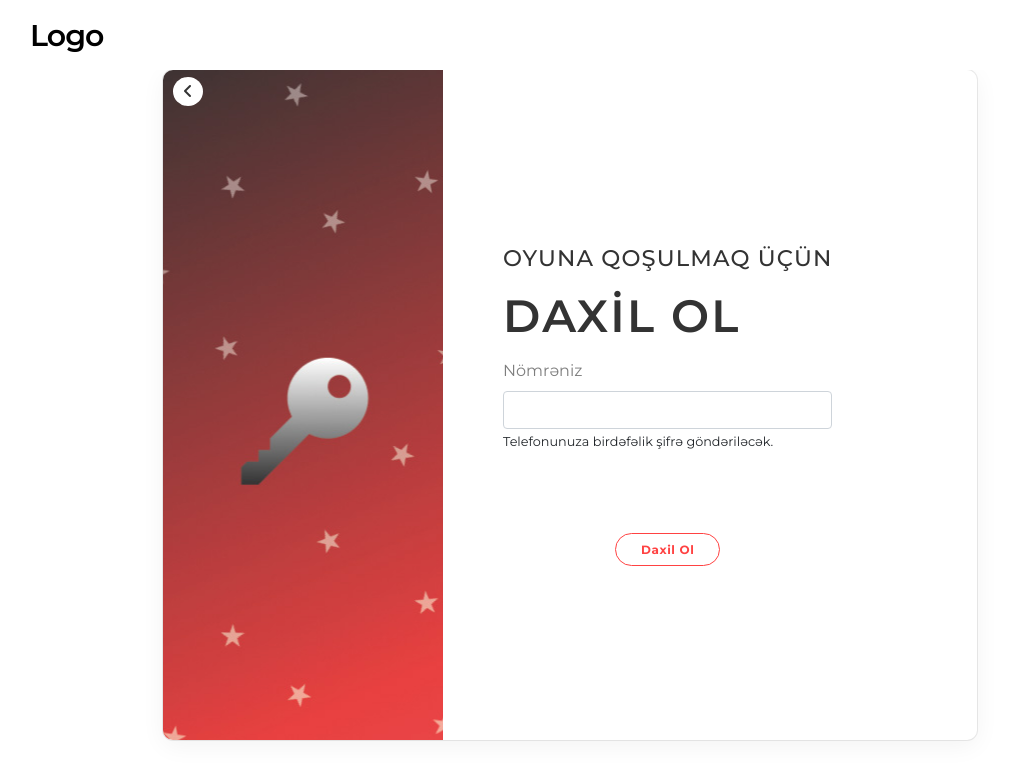
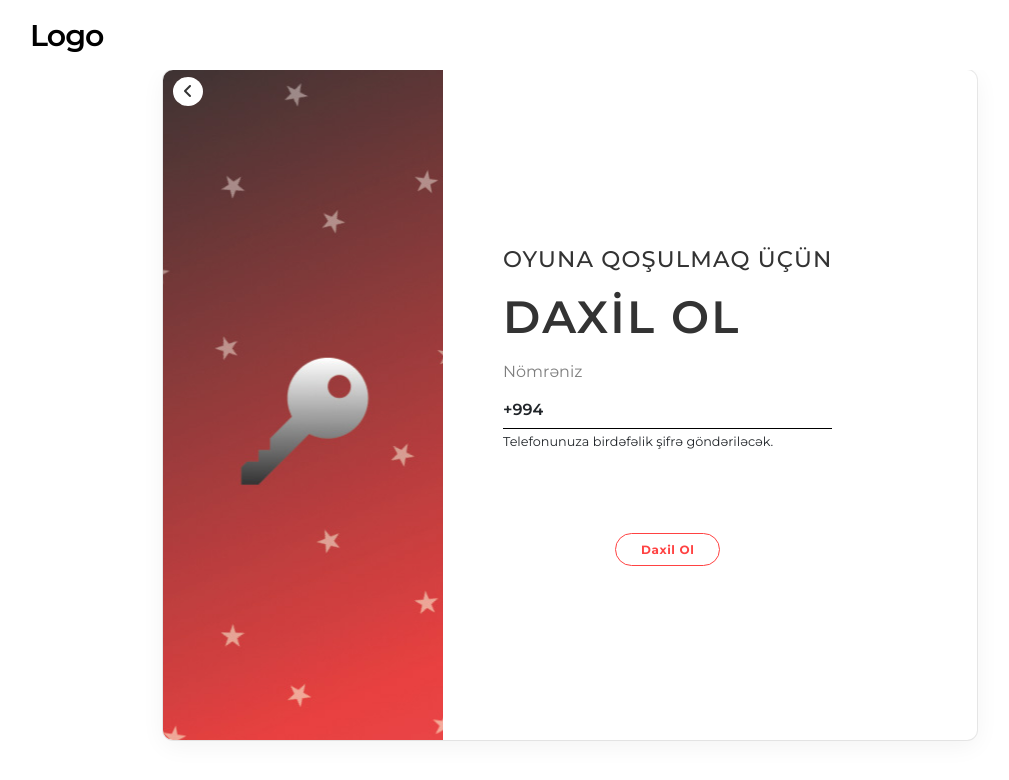
Before and after one commit to Yusif-Bayramov/tez-qazan, a website: page index-file/qeydiyyat.html in a window 1280 px wide. Shown: the whole page, without its empty margins (70-1079 px from the left). Drawn offline with nearby package versions, Linux system fonts and the light colour scheme.

Commit message:
input edit

```diff
--- a/index-file/qeydiyyat.html
+++ b/index-file/qeydiyyat.html
@@ -30,7 +30,10 @@
                         <h1>DAXİL OL</h1>
                         <div class="form-group">
                             <label for="">Nömrəniz</label>
-                            <input type="text" name="" id="" class="form-control" placeholder="" aria-describedby="helpId">
+                            <div class="form-number">
+                                <span>+994</span>
+                                <input type="tel" pattern="[0-9]{9}" required type="text" inputmode="decimal" autocomplete="one-time-code" name="" id="" class="form-control" placeholder="" aria-describedby="helpId">
+                            </div>
                             <small id="helpId">Telefonunuza birdəfəlik şifrə göndəriləcək.</small>
                         </div>
                         <div class="btn-c"> <a href="#" class="btn">Daxil Ol</a></div>
--- a/scss/qeydiyyat.scss
+++ b/scss/qeydiyyat.scss
@@ -83,6 +83,28 @@
             label {
                 color: #7E7E7E;
             }
+            .form-number {
+                display: flex;
+                align-items: center;
+                border-bottom: 1px solid #000;
+                span {
+                    font-weight: 600;
+                }
+            }
+            input {
+                border: none;
+                outline: none;
+                border-radius: 0;
+                font-weight: 500;
+                color: #000;
+                &:invalid {
+                    color: rgb(255, 0, 0);
+                }
+                &:focus {
+                    outline: none;
+                    box-shadow: none;
+                }
+            }
         }
     }
 }
```
Also changed, not shown: css/main.css.
